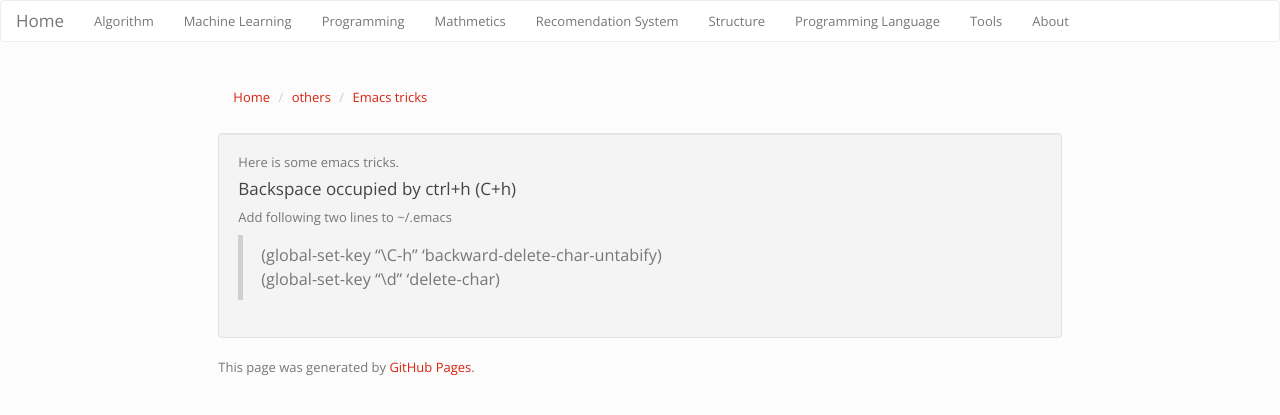
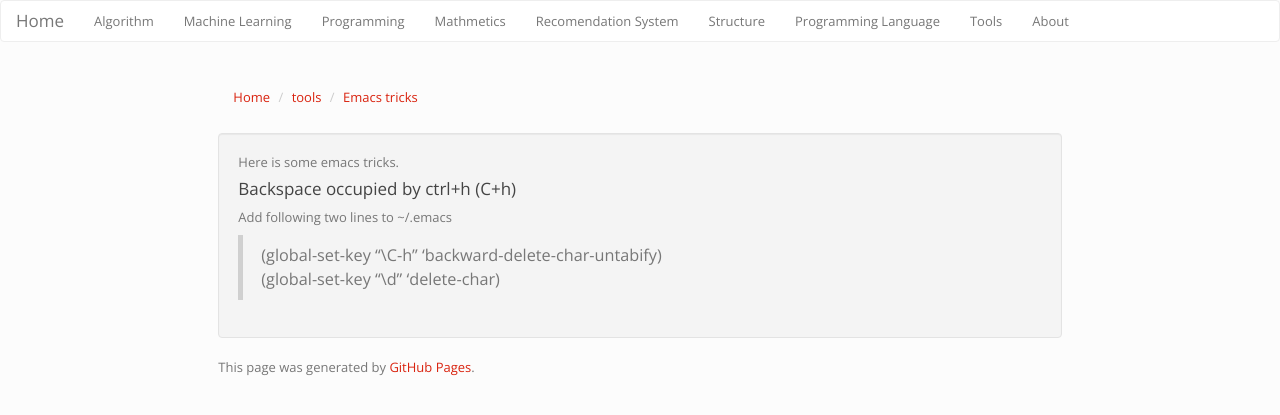
Before and after one commit to Mr-Somebody/notes, a Jekyll site: the page built from _posts/tools/emacs/2017-08-31-emacs.md, in a window 1280 px wide. Shown: the top 415 px of the page. Built offline with Jekyll 4.4.1, drawn with Linux system fonts in a browser that asks for light colours; nearby versions of some CDN libraries; comment, search, counter and statistics services are not loaded; the repository's description, which GitHub fills in, is left out.

Commit message:
move emacs to tools

```diff
--- a/_data/catgs.yml
+++ b/_data/catgs.yml
@@ -22,6 +22,3 @@
 - name: tools
   url: /tools.html
   image: /static/icons/tools.png
-- name: others
-  url: /others.html
-  image: /static/icons/others.png
--- a/_posts/others/2017-08-31-emacs.md
+++ b/_posts/tools/emacs/2017-08-31-emacs.md
@@ -1,6 +1,6 @@
 ---
 title: Emacs tricks
-category: others
+category: tools
 comments: true
 excerpt_separator: <!--more-->
 layout: post
@@ -8,10 +8,10 @@ date: 2017-08-31 11:26:00
 tags: [emacs]
 ---
 Here is some emacs tricks.
-<!--more-->
 
 #### Backspace occupied by ctrl+h (C+h)
 
 Add following two lines to ~/.emacs
 >(global-set-key "\C-h" 'backward-delete-char-untabify)
 (global-set-key "\d" 'delete-char)
+<!--more-->
--- a/tools.html
+++ b/tools.html
@@ -4,7 +4,7 @@ title: Blog
 ---
 <ol class="breadcrumb">
   <li><a href="{{ site.url }}">Home</a></li>
-  <li><a href="{{ page.url }}">tools</a></li>
+  <li><a href="{{ page.url }}">Tools</a></li>
 </ol>
 <!--Programming-->
 <ul class="list-group">
```
